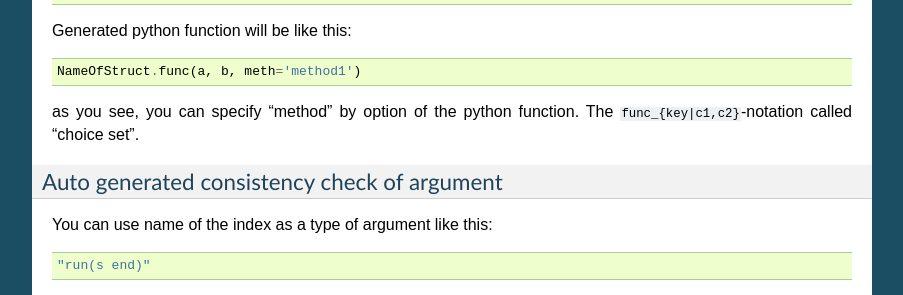
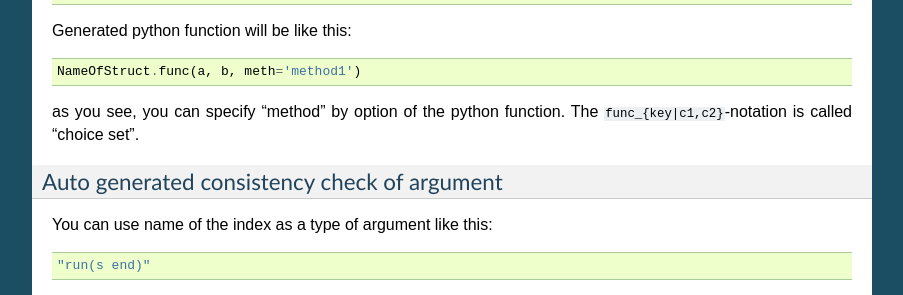
Before and after one commit to tkf/railgun, a Sphinx documentation site: the page built from doc/source/tutorial.rst, in a window 1280 px wide and 900 px high, scrolled down 1959 px. Shown: the part 157-452 px from the top of the window, without its empty margins (198-1101 px from the left). Built offline with Sphinx 7.4.7, drawn with Linux system fonts in a browser that asks for light colours.

```diff
--- a/doc/source/tutorial.rst
+++ b/doc/source/tutorial.rst
@@ -141,7 +141,7 @@ Generated python function will be like this::
   NameOfStruct.func(a, b, meth='method1')
 
 as you see, you can specify "method" by option of the python function.
-The ``func_{key|c1,c2}``-notation called "choice set".
+The ``func_{key|c1,c2}``-notation is called "choice set".
 
 
 Auto generated consistency check of argument
--- a/railgun/__init__.py
+++ b/railgun/__init__.py
@@ -23,7 +23,7 @@ This module only requires Numpy.
 """
 
 __author__  = "Takafumi Arakaki"
-__version__ = "0.1.1"
+__version__ = "0.1.2"
 __license__ = "MIT License"
 
 import os
```
